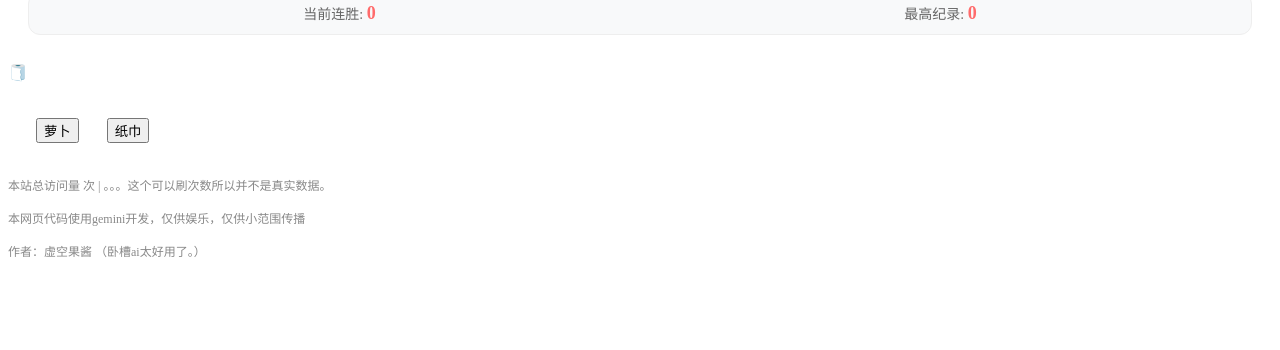
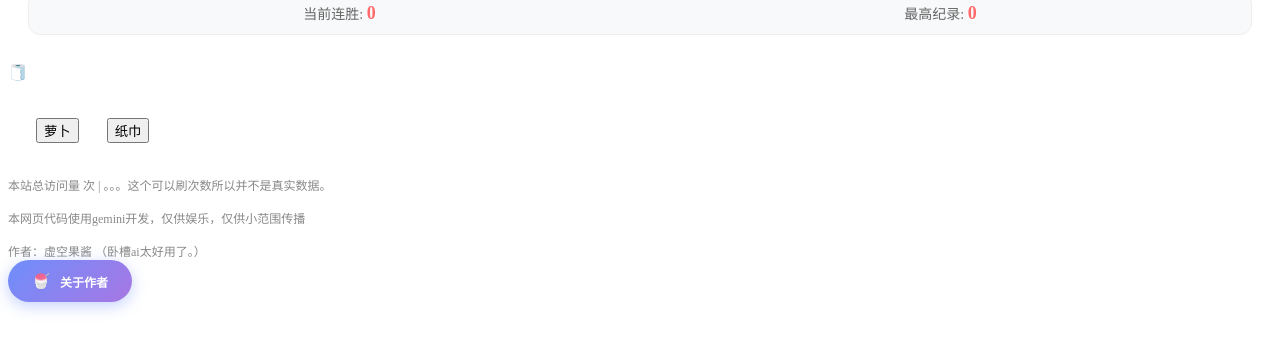
Before and after one commit to voidjam1/zhenbang1, a plain HTML site: page index.html in a window 1280 px wide. Shown: the part 310-660 px from the top of the page. Drawn offline with Linux system fonts and the light colour scheme; some packages are replaced by stand-ins of ours; a script that the page names is missing.

Commit message:
Update index.html

```diff
--- a/index.html
+++ b/index.html
@@ -226,6 +226,48 @@ function checkAnswer(choice) {
 // 初始化游戏
 startGame();
 </script>
+<a href="https://voidjam1.github.io/bio/" target="_blank" class="bio-button">
+  <span class="icon">🍧</span>
+  关于作者
+</a>
 
+<style>
+.bio-button {
+  /* 基础布局 */
+  display: inline-flex;
+  align-items: center;
+  padding: 12px 24px;
+  gap: 10px;
+
+  /* 视觉设计 */
+  background: linear-gradient(135deg, #6e8efb, #a777e3); /* 渐变色 */
+  color: white !important;
+  text-decoration: none !important;
+  font-family: -apple-system, BlinkMacSystemFont, "Segoe UI", Roboto, sans-serif;
+  font-weight: 600;
+  border-radius: 50px; /* 胶囊形状 */
+
+  /* 阴影与动画 */
+  box-shadow: 0 4px 15px rgba(110, 142, 251, 0.4);
+  transition: all 0.3s ease;
+  cursor: pointer;
+}
+
+/* 悬停效果 */
+.bio-button:hover {
+  transform: translateY(-2px); /* 向上轻微浮动 */
+  box-shadow: 0 6px 20px rgba(110, 142, 251, 0.6);
+  filter: brightness(1.1);
+}
+
+/* 点击反馈 */
+.bio-button:active {
+  transform: translateY(0);
+}
+
+.bio-button .icon {
+  font-size: 1.2em;
+}
+</style>
 </body>
 </html>
```
